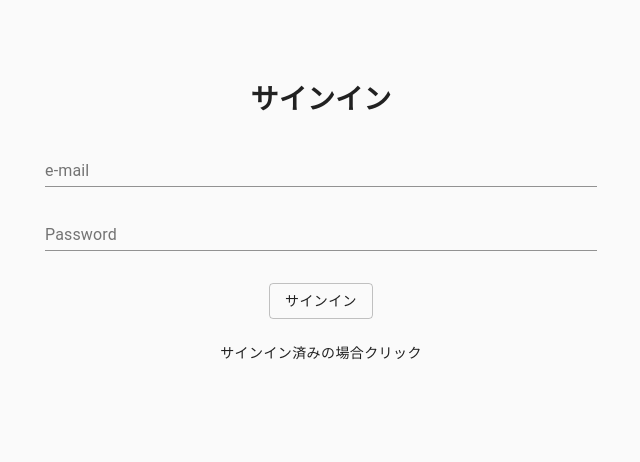
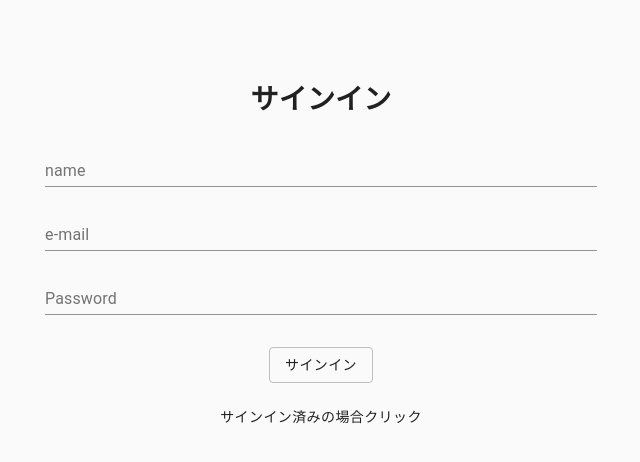
Before and after one commit to yuuki-katsuta/firebase_react_crud_sample, a React (Create React App) app: page /signup in a window 1280 px wide. Shown: the top 462 px of the page, without its empty margins (319-959 px from the left). Built offline with nearby package versions, Linux system fonts and the light colour scheme; no server answers.

Commit message:
SignInページにname項目追加

```diff
--- a/src/auth/AuthProvider.js
+++ b/src/auth/AuthProvider.js
@@ -22,10 +22,19 @@ export const AuthProvider = ({ children }) => {
   };
 
   // 新しいユーザーを作成しログインさせる関数
-  const signup = async (email, password, history) => {
+  const signup = async (email, password, name, history) => {
     try {
+      if (name === '') {
+        alert('Name is Not entered');
+        return;
+      }
       //新しいユーザーを登録する
       await auth.createUserWithEmailAndPassword(email, password);
+      var user = auth.currentUser;
+      //updateProfileでuserのプロフィールを更新
+      user.updateProfile({
+        displayName: name,
+      });
       history.push('/');
     } catch (error) {
       alert(error);
--- a/src/auth/Signup.jsx
+++ b/src/auth/Signup.jsx
@@ -7,16 +7,32 @@ import Button from '@material-ui/core/Button';
 const SignUp = ({ history }) => {
   const [email, setEmail] = useState('');
   const [password, setPassword] = useState('');
+  const [name, setName] = useState('');
   const { signup } = useContext(AuthContext);
   // AuthContextからsignup関数を受け取る
   const handleSubmit = () => {
-    signup(email, password, history);
+    signup(email, password, name, history);
   };
 
   return (
     <div>
       <h1>サインイン</h1>
       <form>
+        <div style={{ margin: '16px 0' }}>
+          <TextField
+            id='standard-name-required'
+            label='name'
+            name='name'
+            type='name'
+            placeholder='Name'
+            fullWidth
+            size='medium'
+            value={name}
+            onChange={(e) => {
+              setName(e.target.value);
+            }}
+          />
+        </div>
         <div style={{ margin: '16px 0' }}>
           <TextField
             id='standard-required'
--- a/src/base.js
+++ b/src/base.js
@@ -1,17 +1,19 @@
 import firebase from 'firebase/app';
 import 'firebase/auth';
+import 'firebase/database';
 
 //初期化
 firebase.initializeApp({
   apiKey: process.env.REACT_APP_APIKEY,
   authDomain: process.env.REACT_APP_AUTHDOMAIN,
+  databaseURL: process.env.REACT_APP_DATABASE_URL,
   projectId: process.env.REACT_APP_PROJECT_ID,
   storageBucket: process.env.REACT_APP_STORAGE_BUCKET,
   messagingSenderId: process.env.REACT_APP_MESSAGING_SENDER_ID,
   appId: process.env.REACT_APP_APP_ID,
   measurementId: process.env.REACT_APP_MEASUREMENT_ID,
 });
-//console.log(app.auth());
 
 const auth = firebase.auth();
-export { auth };
+const db = firebase.database();
+export { auth, db };
--- a/src/components/Home.jsx
+++ b/src/components/Home.jsx
@@ -1,10 +1,13 @@
-import React from 'react';
+import React, { useContext } from 'react';
 import { auth } from '../base';
+import { AuthContext } from '../auth/AuthProvider';
 
 const Home = () => {
+  const { currentUser } = useContext(AuthContext);
   return (
     <div>
-      <h2>Home page</h2>
+      <h1>Home page</h1>
+      <h2>ようこそ {currentUser.displayName}</h2>
       <button
         onClick={() => {
           auth.signOut();
```
